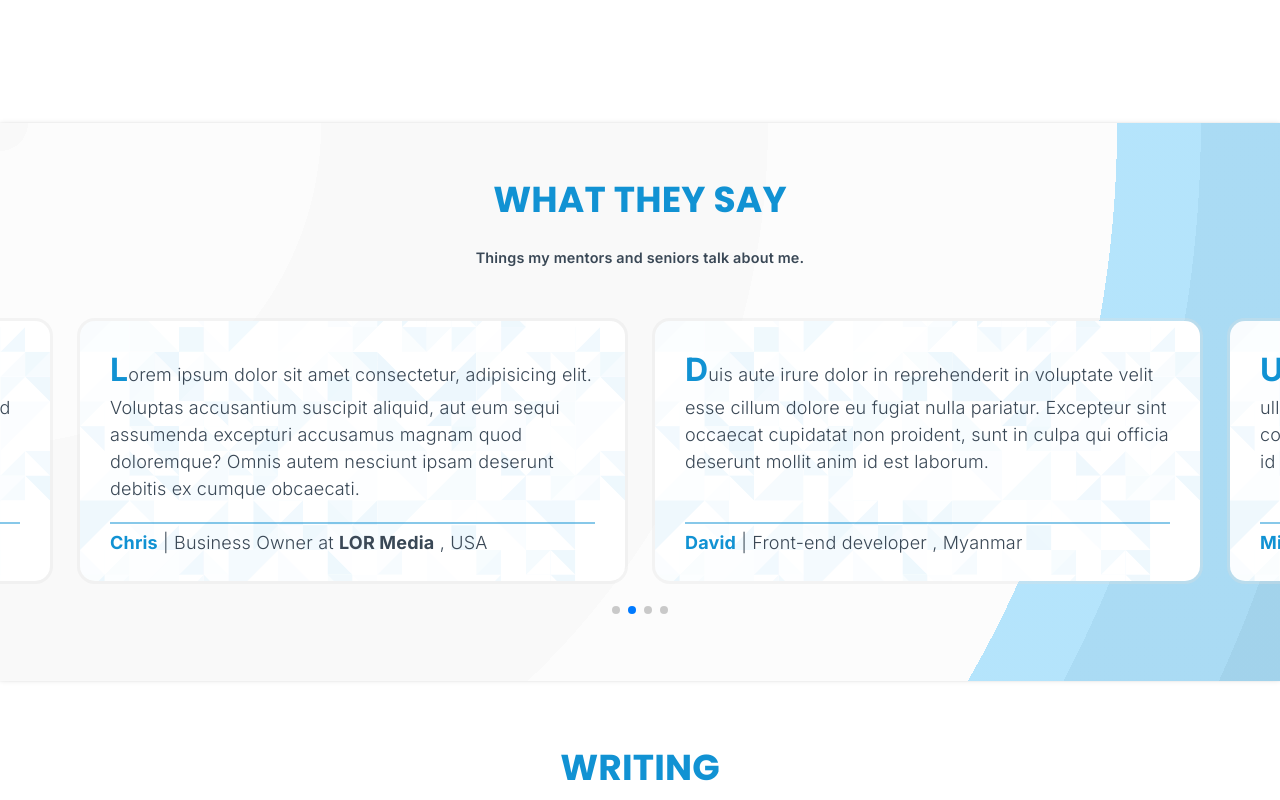
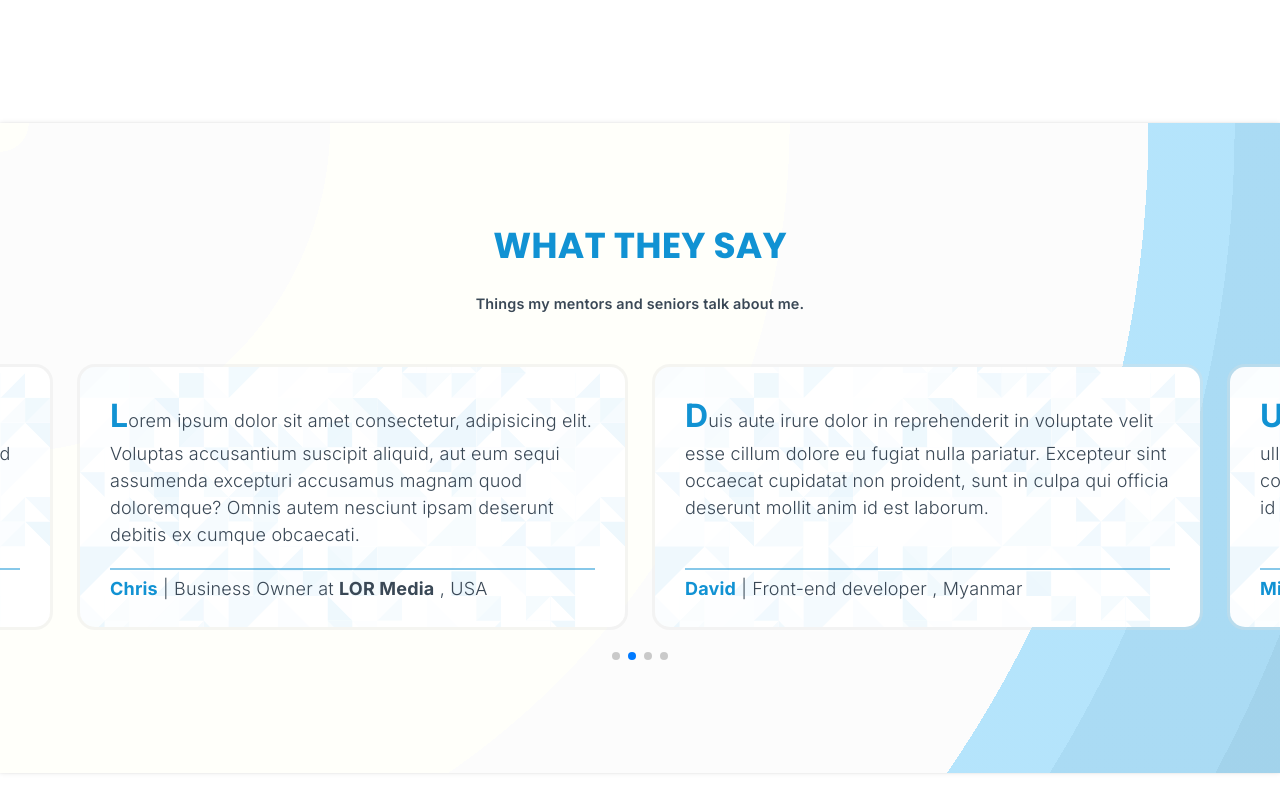
Before and after one commit to T-N9/tn-porfolio-frontend, a React (Create React App) app: page /about in a window 1280 px wide. Shown: the part 3320-4120 px from the top of the page. Built offline with nearby package versions, Linux system fonts and the light colour scheme.

Commit message:
[Testimonial] Bg updaed

```diff
--- a/src/components/Testimonials/_Testimonials.scss
+++ b/src/components/Testimonials/_Testimonials.scss
@@ -10,23 +10,27 @@
 
   .background_div {
     // background-attachment: fixed;
-    padding: 50px 0;
+    padding: 6rem 0;
+    // background: #2193b0; /* fallback for old browsers */
+    // background: -webkit-linear-gradient(
+    //   to right,
+    //   #00B0DC,
+    //   #1192D3
+    // ); /* Chrome 10-25, Safari 5.1-6 */
+    // background: linear-gradient(
+    //   to right,
+    //   #00B0DC,
+    //   #1192D3
+    // ); /* W3C, IE 10+/ Edge, Firefox 16+, Chrome 26+, Opera 12+, Safari 7+ */
+
     background-image: radial-gradient(
       circle at top left,
-      // #e5e5e5 0%,
-      // #e5e5e5 2%,
-      // #f6f6f6 2%,
-      // #f6f6f6 23%,
-      // #f9f9f9 23%,
-      // #f9f9f9 55%,
-      // #fcfcfc 55%,
-      // #fcfcfc 80%,
-      #f9f9f9 0%,
-      #f9f9f9 2%,
+      #fffffa 0%,
+      #fffffa 2%,
       #fcfcfc 2%,
       #fcfcfc 23%,
-      #f9f9f9 23%,
-      #f9f9f9 55%,
+      #fffffa 23%,
+      #fffffa 55%,
       #fcfcfc 55%,
       #fcfcfc 80%,
       #42c0ff60 80%,
--- a/src/styles/_utilities.scss
+++ b/src/styles/_utilities.scss
@@ -282,6 +282,18 @@ button {
   margin-bottom: calUni(20px);
 }
 
+.title_text_inv {
+  font-size: $fs-400;
+  font-weight: 700;
+  text-transform: uppercase;
+  color: white;
+  margin-bottom: calUni(20px);
+}
+
+.text_inv {
+  color: white;
+}
+
 .title_text_1 {
   font-size: $fs-300;
   font-weight: 700;
@@ -337,6 +349,10 @@ button {
 
   .title_text {
     color: $accent-color;
+  }
+
+  .title_text_inv {
+    color: white;
   }
 
   .title_text_1 {
```
